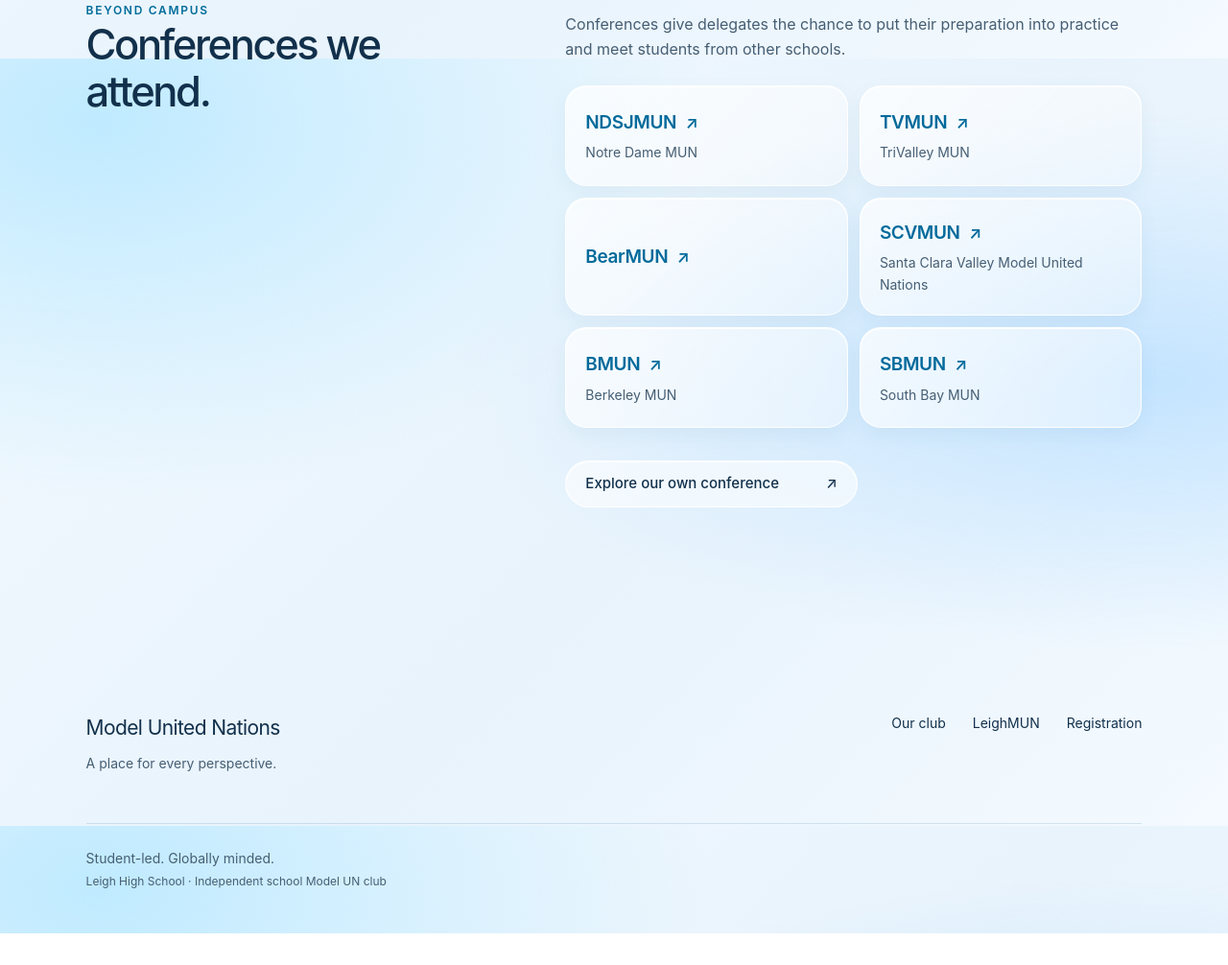
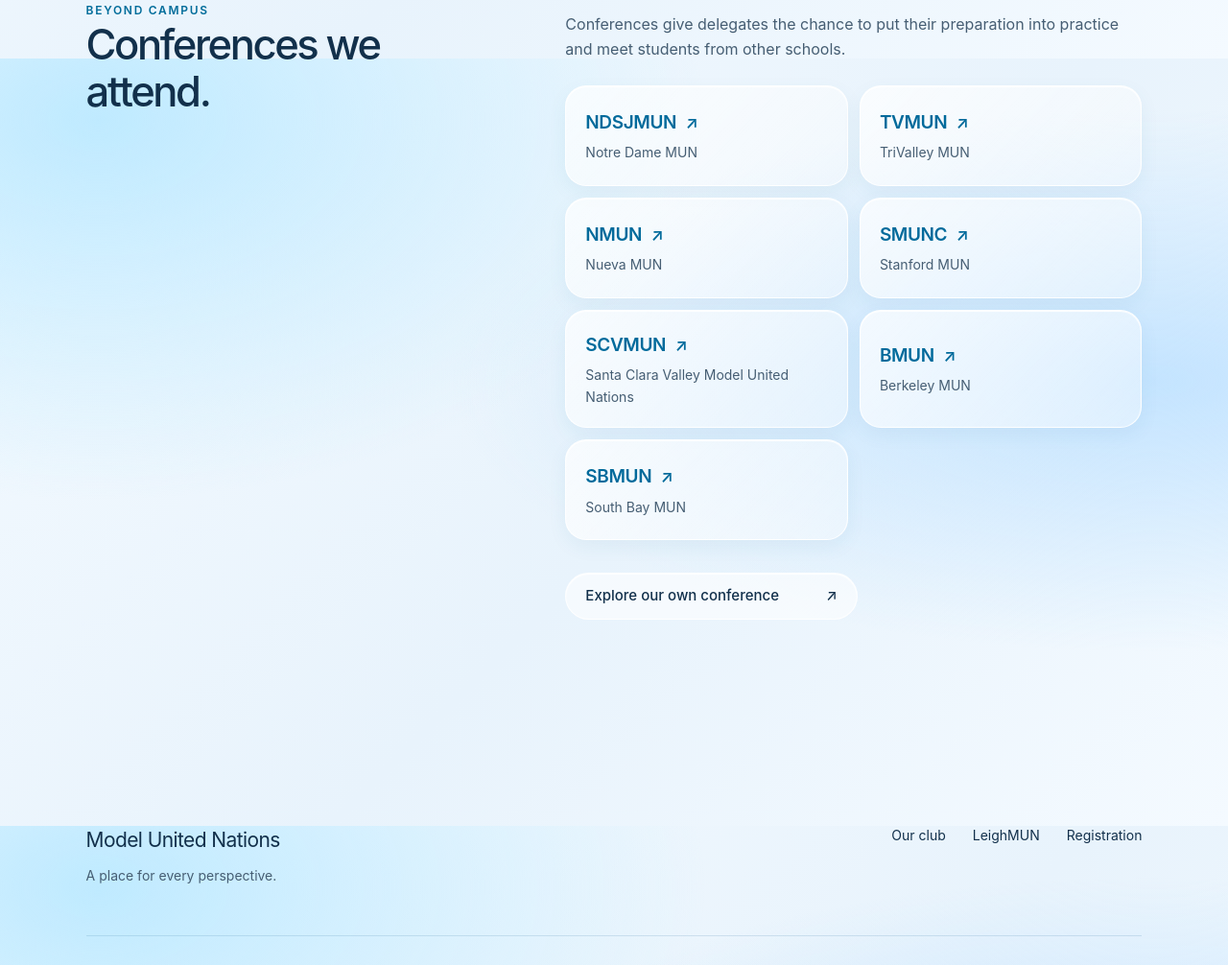
Before and after one commit to iamdhruv10/leighmun, a plain HTML site: page club/index.html in a window 1280 px wide. Shown: the part 1539-2545 px from the top of the page at 96% size. Before the commit the page ends 2512 px from the top, so only its background shows below. Drawn offline with Linux system fonts and the light colour scheme.

Commit message:
Add Nueva and Stanford MUN; remove BearMUN

```diff
--- a/club/index.html
+++ b/club/index.html
@@ -136,10 +136,23 @@
               </li>
               <li>
                 <a
-                  href="https://bearmun.com/"
+                  href="https://sites.google.com/nuevaschool.org/nuevamunteam/home"
                   target="_blank"
                   rel="noopener noreferrer"
-                  ><strong>BearMUN <span aria-hidden="true">↗</span></strong
+                  ><strong>NMUN <span aria-hidden="true">↗</span></strong
+                  ><span>Nueva MUN</span
+                  ><span class="sr-only"
+                    >Official website (opens in a new tab)</span
+                  ></a
+                >
+              </li>
+              <li>
+                <a
+                  href="https://smunc.org/"
+                  target="_blank"
+                  rel="noopener noreferrer"
+                  ><strong>SMUNC <span aria-hidden="true">↗</span></strong
+                  ><span>Stanford MUN</span
                   ><span class="sr-only"
                     >Official website (opens in a new tab)</span
                   ></a
```
